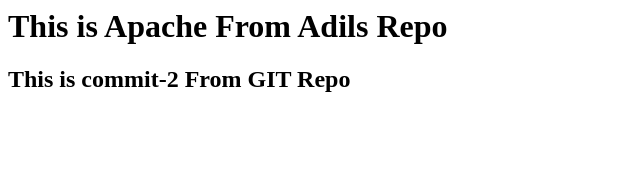
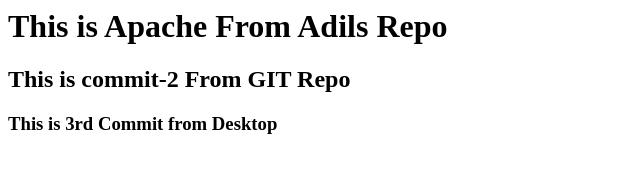
Before and after one commit to adilshaikhatwork/git-jenkins-demo, a plain HTML site: page index.html in a window 1280 px wide. Shown: the whole page, without its empty margins (0-640 px from the left). Drawn offline with Linux system fonts and the light colour scheme.

Commit message:
commiting all changes

```diff
--- a/index.html
+++ b/index.html
@@ -1,3 +1,5 @@
 <h1> This is Apache From Adils Repo </h1>
 
 <h2> This is commit-2 From GIT Repo </h2>
+
+<h3> This is 3rd Commit from Desktop </h3>
```
